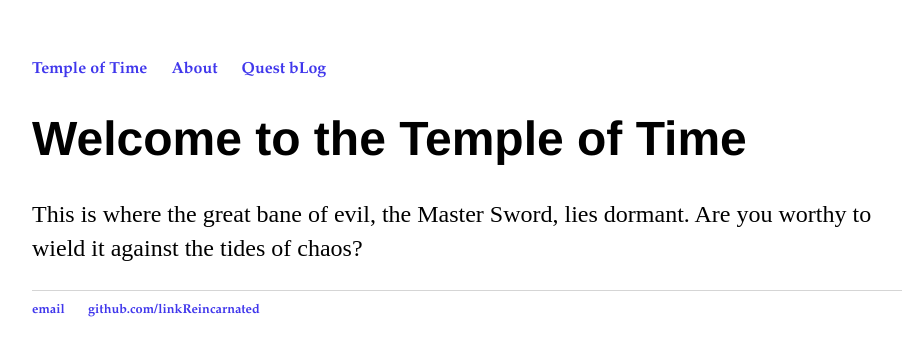
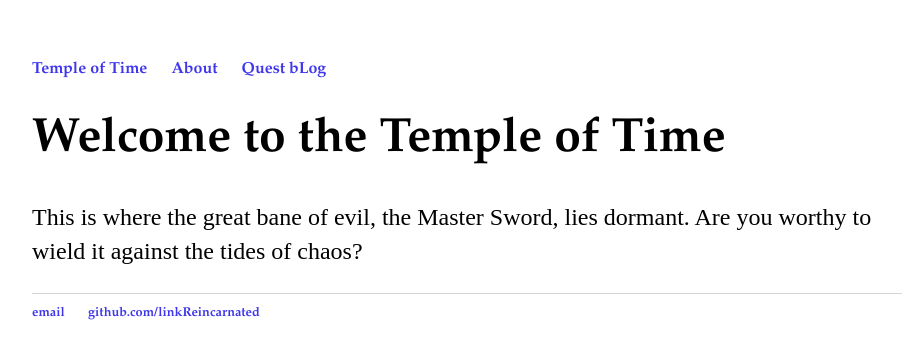
Before and after one commit to linkReincarnated/linkReincarnated.github.io, a Jekyll site: the page built from index.html, in a window 1280 px wide. Shown: the top 359 px of the page, without its empty margins (160-1062 px from the left). Built offline with Jekyll 4.4.1, drawn with Linux system fonts in a browser that asks for light colours.

Commit message:
Update main.css
Changed font types

```diff
--- a/css/main.css
+++ b/css/main.css
@@ -24,7 +24,7 @@ a:visited {
 }
 h1 {
     font-size: 3em;
-    font-family:'Helvetica', 'Arial', 'Sans-Serif';
+    font-family:"Palatino Linotype", "Book Antiqua", Palatino, serif;
 }
 p {
     font-size: 1.5em;
```
